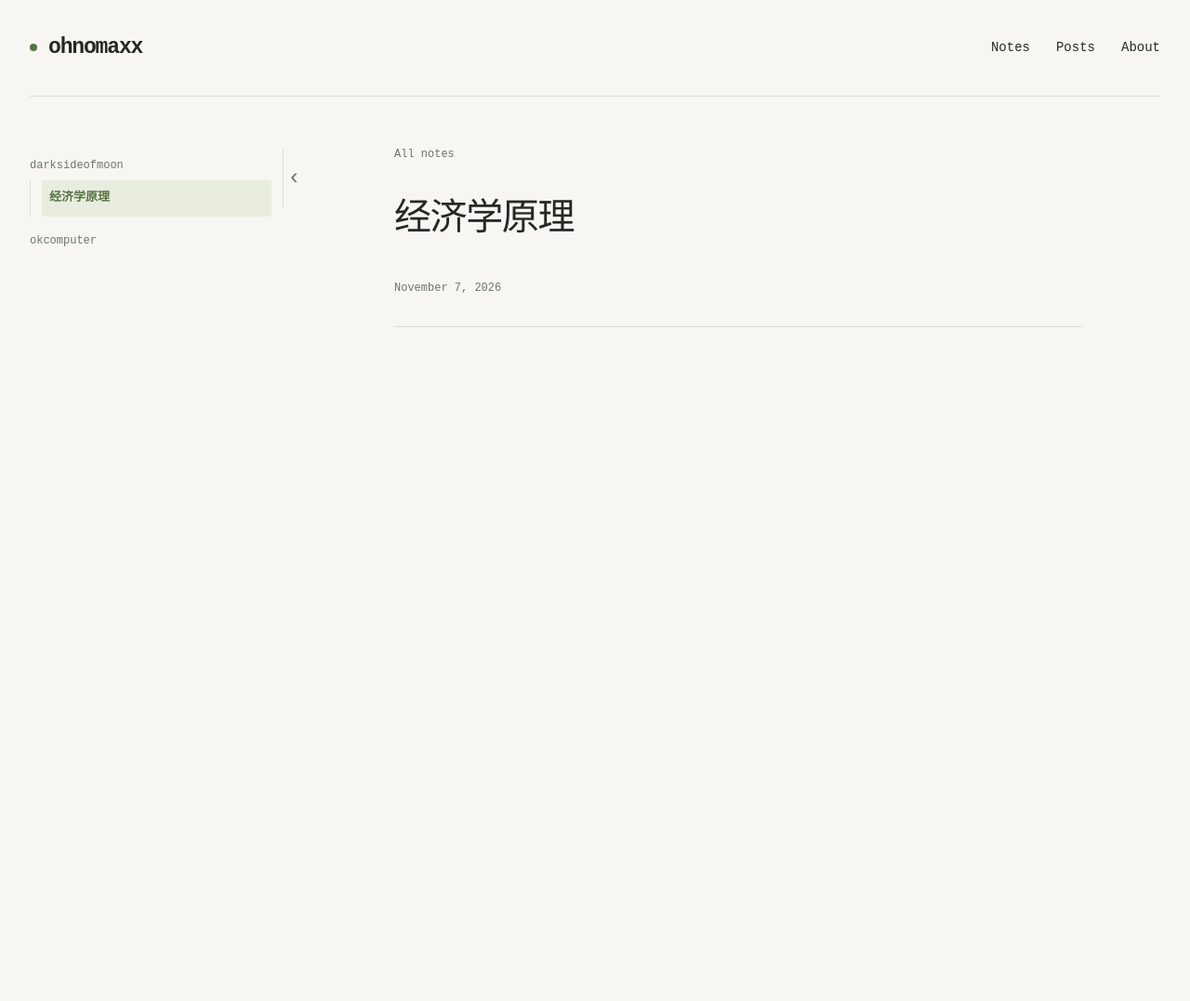
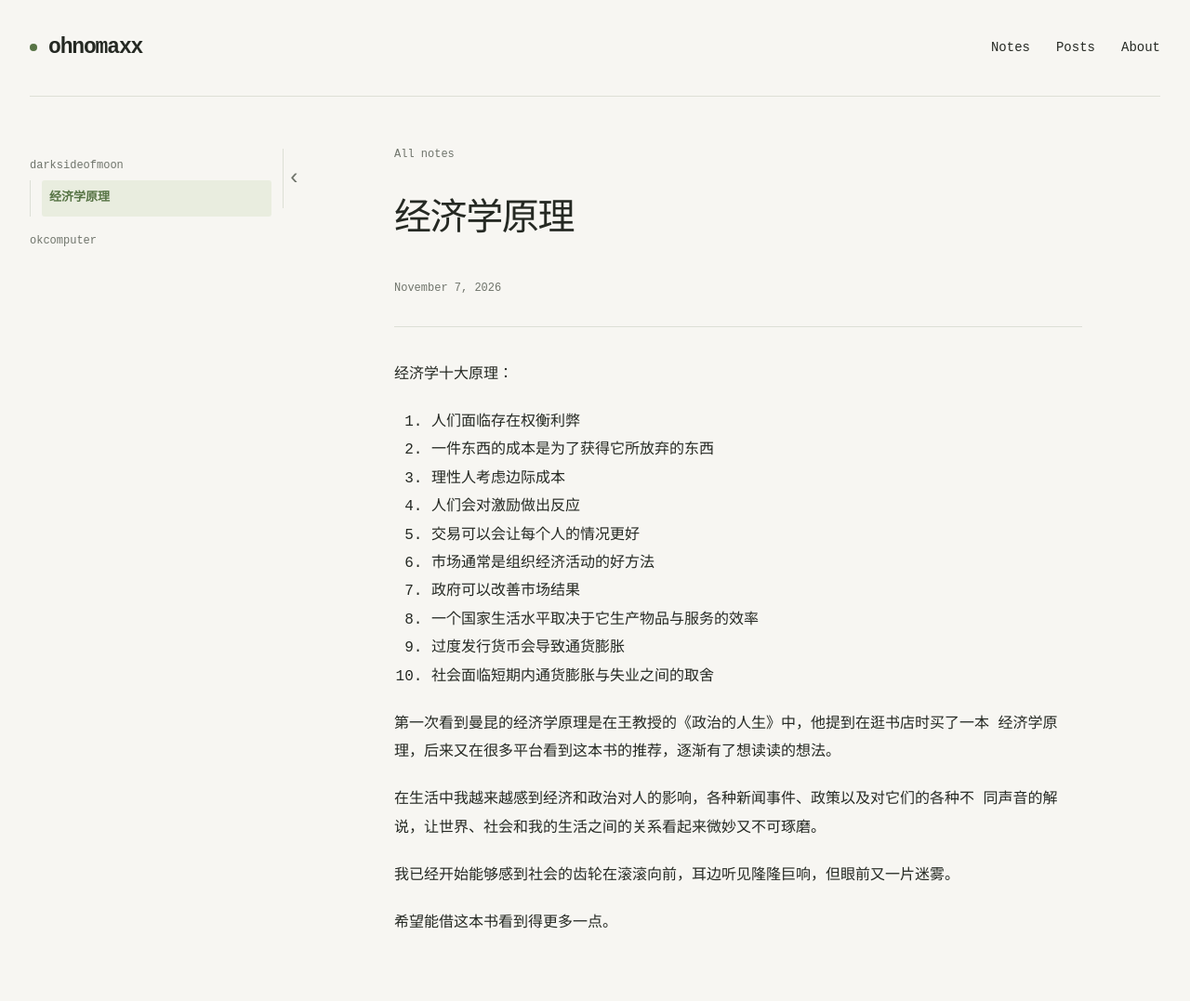
Before and after one commit to ohnomaxx/ohnomaxx.github.io, a Jekyll site: the page built from _notes/darksideofmoon/经济学原理.md, in a window 1280 px wide. Shown: the whole page at 93% size. Built offline with Jekyll 4.4.1, drawn with Linux system fonts in a browser that asks for light colours; a style sheet for code colours, icons or effects is not loaded; before the commit the page ends 900 px from its top, so only the background shows below that.

Commit message:
economy principles: init

```diff
--- a/_notes/darksideofmoon/经济学原理.md
+++ b/_notes/darksideofmoon/经济学原理.md
@@ -1,6 +1,29 @@
 ---
 layout: post
+order: 1
 title: "经济学原理"
 date: 2026-11-08 00:00:00 +0800
 categories: [darksideofmoon]
 ---
+
+经济学十大原理：
+1. 人们面临存在权衡利弊
+2. 一件东西的成本是为了获得它所放弃的东西
+3. 理性人考虑边际成本
+4. 人们会对激励做出反应
+5. 交易可以会让每个人的情况更好
+6. 市场通常是组织经济活动的好方法
+7. 政府可以改善市场结果
+8. 一个国家生活水平取决于它生产物品与服务的效率
+9. 过度发行货币会导致通货膨胀
+10. 社会面临短期内通货膨胀与失业之间的取舍
+
+第一次看到曼昆的经济学原理是在王教授的《政治的人生》中，他提到在逛书店时买了一本
+经济学原理，后来又在很多平台看到这本书的推荐，逐渐有了想读读的想法。
+
+在生活中我越来越感到经济和政治对人的影响，各种新闻事件、政策以及对它们的各种不
+同声音的解说，让世界、社会和我的生活之间的关系看起来微妙又不可琢磨。
+
+我已经开始能够感到社会的齿轮在滚滚向前，耳边听见隆隆巨响，但眼前又一片迷雾。
+
+希望能借这本书看到得更多一点。
```
